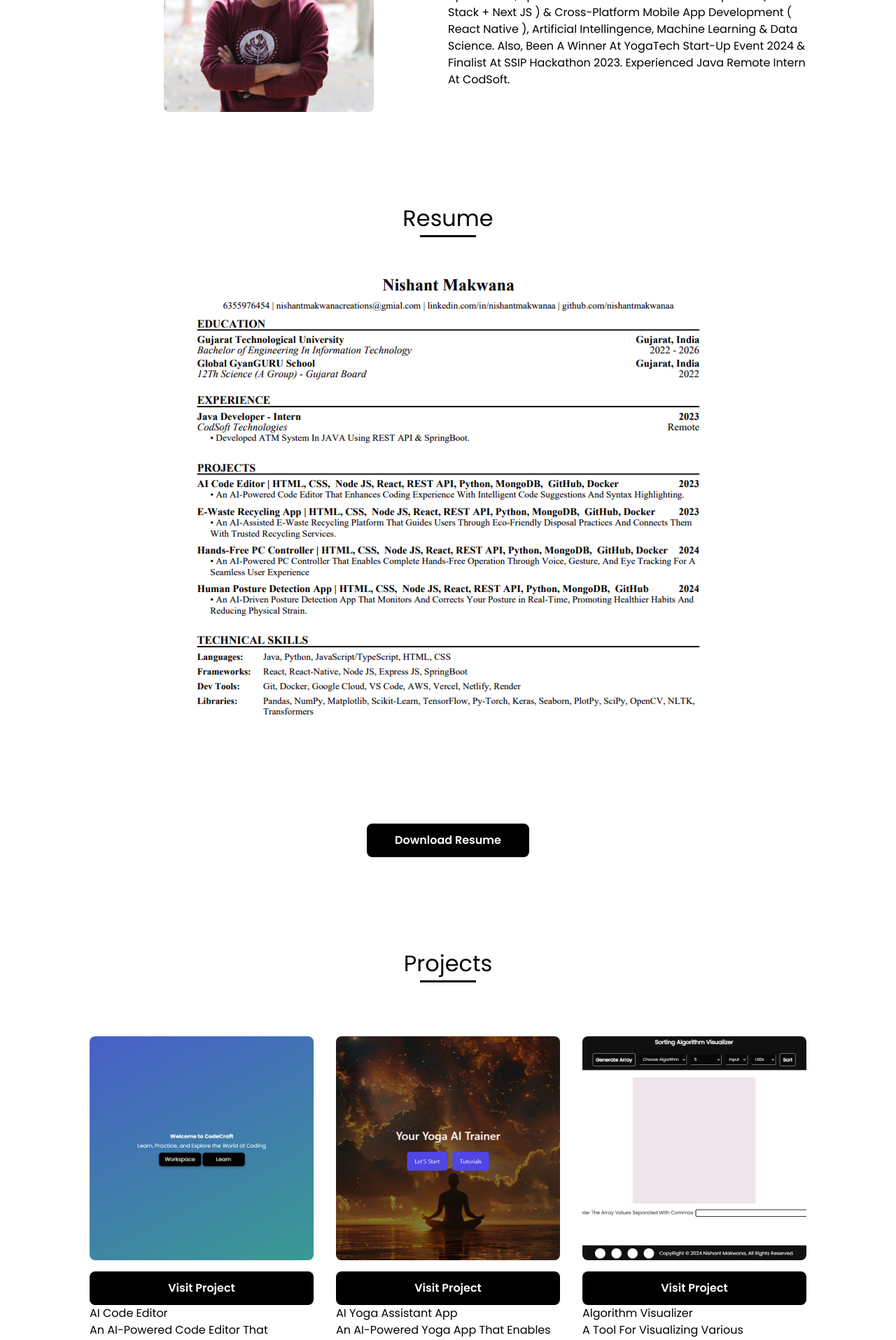
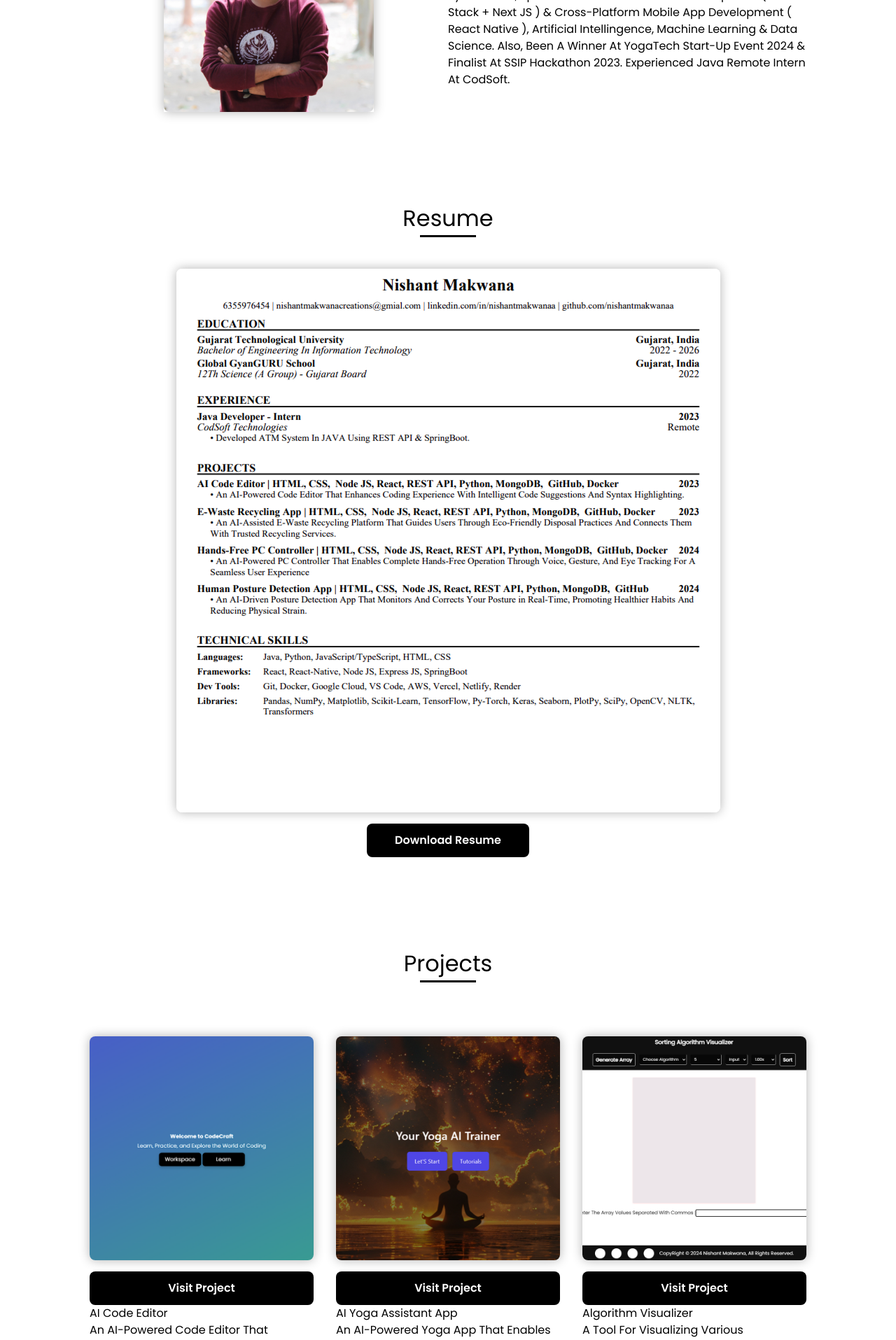
Before and after one commit to nishantmakwanaa/Personal-Portfolio, a React (Vite) app: page / in a window 1280 px wide. Shown: the part 880-2795 px from the top of the page at 70% size. Built offline with nearby package versions, Linux system fonts and the light colour scheme.

Commit message:
CHANGES...

```diff
--- a/src/index.css
+++ b/src/index.css
@@ -52,6 +52,10 @@
 
 .dark-mode .nav__link:hover::after {
   background-color: white;
+}
+
+.dark-mode .box__shadow {
+  box-shadow: 0 0 15px rgba(255, 255, 255, 0.3);
 }
 
 .dark-mode .button {
@@ -319,6 +323,10 @@ img {
 
 .home__blob-img {
   width: 410px;
+}
+
+.box__shadow {
+  box-shadow: 0 0 15px rgba(0, 0, 0, 0.3);
 }
 
 .button {
--- a/src/pages/About.jsx
+++ b/src/pages/About.jsx
@@ -5,7 +5,7 @@ const About = () => {
     <section className="about section" id="about">
       <h2 className="section-title">About</h2>
       <div className="about__container bd-grid">
-        <div className="about__img">
+        <div className="about__img box__shadow">
           <img
             src={profilePicture}
             alt="Nishant Makwana"
--- a/src/pages/Achievements.jsx
+++ b/src/pages/Achievements.jsx
@@ -11,7 +11,7 @@ const Achievements = () => {
             <img
               src={ssipHackathon}
               alt="State-Level Hackathon Finalist"
-              className="achievement__img"
+              className="achievement__img box__shadow"
               style={{ borderRadius: "0.5rem" }}
             />
           </div>
@@ -33,7 +33,7 @@ const Achievements = () => {
             <img
               src={yogaTechChallange}
               alt="Yoga-Tech Challange Winner"
-              className="achievement__img"
+              className="achievement__img box__shadow"
               style={{ borderRadius: "0.5rem" }}
             />
           </div>
--- a/src/pages/Projects.jsx
+++ b/src/pages/Projects.jsx
@@ -33,7 +33,7 @@ const Projects = () => {
             <img
               src={project.img}
               alt={project.alt}
-              className="projects__img"
+              className="projects__img box__shadow"
             />
             <div
               style={{
--- a/src/pages/Resume.jsx
+++ b/src/pages/Resume.jsx
@@ -6,7 +6,7 @@ const Resume = () => {
       <h2 className="section-title">Resume</h2>
       <div className="resume__container bd-grid resume-position">
         <div className="resume__img">
-          <img src={resume} alt="" className="resume__img" />
+          <img src={resume} alt="" className="resume__img box__shadow" />
           <div
             style={{
               display: "flex",
--- a/src/pages/Skills.jsx
+++ /dev/null
@@ -1,5 +0,0 @@
-const Skills = () => {
-  return <h1>Coming Soon...</h1>;
-};
-
-export default Skills;
```
